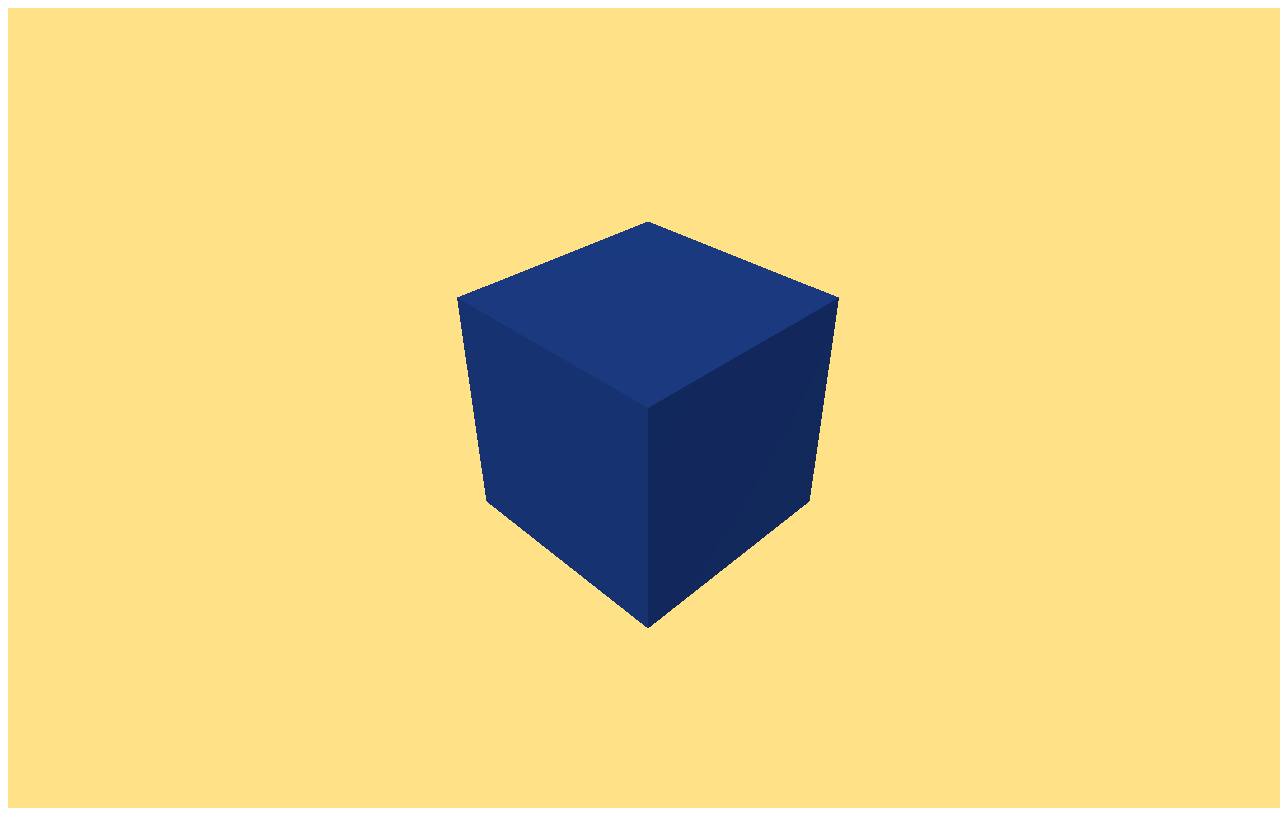
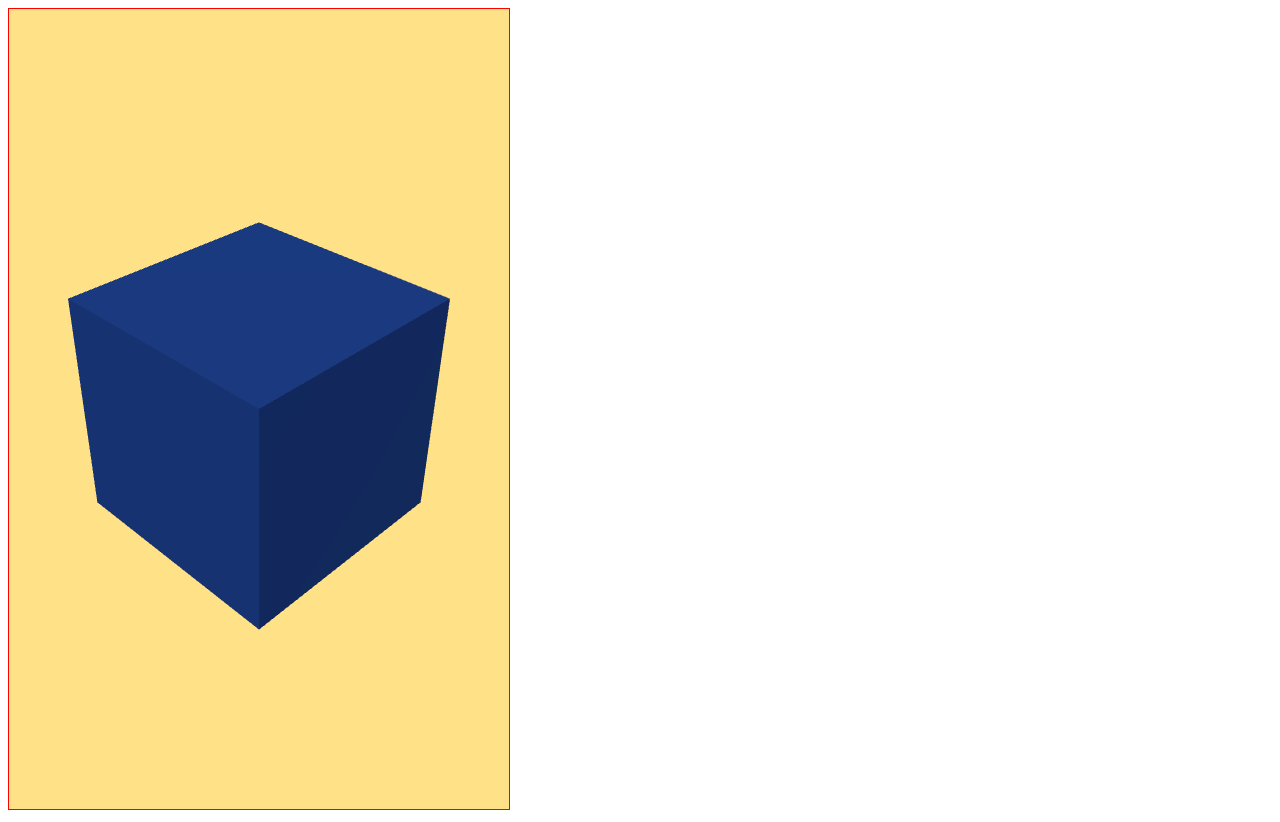
Before and after one commit to kijiwon/three.js_prac, a website: page index.html in a window 1280 px wide. Drawn offline with nearby package versions, Linux system fonts and the light colour scheme.

Commit message:
특정 DOM 요소에 모델 넣기

```diff
--- a/index.html
+++ b/index.html
@@ -19,6 +19,10 @@
     </script>
   </head>
   <body>
+    <canvas
+      id="result"
+      style="border: 1px solid red; width: 500px; height: 800px"
+    ></canvas>
     <script src="./src/js/index.js" type="module"></script>
   </body>
 </html>
--- a/src/js/index.js
+++ b/src/js/index.js
@@ -1,4 +1,6 @@
 import * as THREE from "three";
+// html canvas 태그 선택
+const $result = document.getElementById("result");
 
 // three.js 구성요소
 // 1. Scene: 화면에서 보여주려는 객체를 담는 공간
@@ -9,8 +11,8 @@ scene.background = new THREE.Color(0xffe287);
 
 // 2. Camera: Scene을 바라볼 시점을 결정
 const camera = new THREE.PerspectiveCamera(
-  50,
-  window.innerWidth / window.innerHeight, // window의 종횡비
+  50, // 시야 각
+  $result.clientWidth / $result.clientHeight, // window의 종횡비
   0.1, // 최소거리
   1000 // 최대거리
 );
@@ -20,12 +22,12 @@ camera.position.set(2, 2, 2);
 camera.lookAt(0, 0, 0);
 
 // 3. Renderer: Scene과 Camera의 정보를 이용해 화면을 그려주는 역할
-const renderer = new THREE.WebGLRenderer();
+const renderer = new THREE.WebGLRenderer({ canvas: $result, antialias: true }); // 특정 DOM 요소 전달
 // 사이즈 설정
-renderer.setSize(window.innerWidth, window.innerHeight);
+renderer.setSize($result.clientWidth, $result.clientHeight);
 
 // 화면에 표시
-document.body.appendChild(renderer.domElement);
+// document.body.appendChild(renderer.domElement);
 
 // light 설정
 const light = new THREE.DirectionalLight(0xffffff);
```
